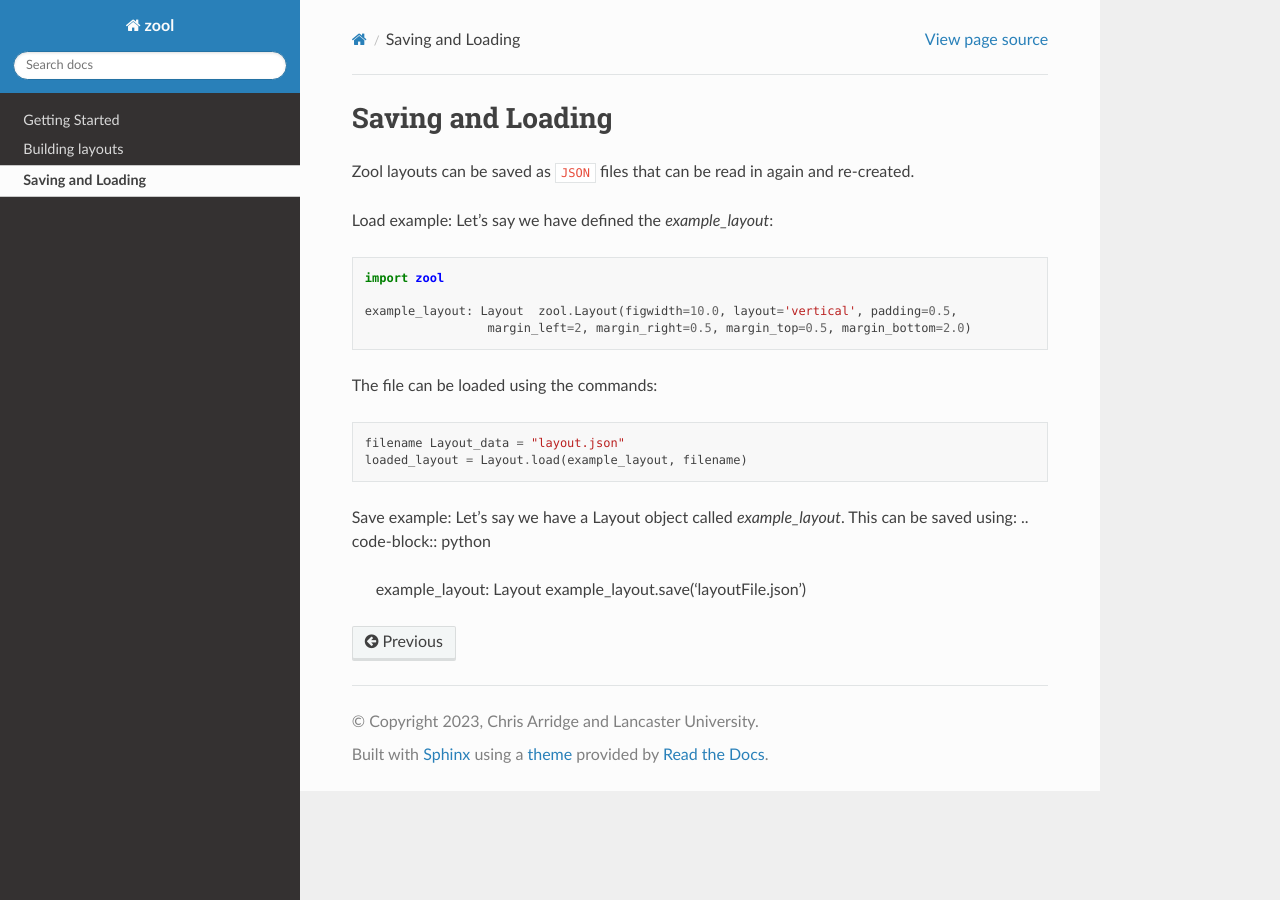
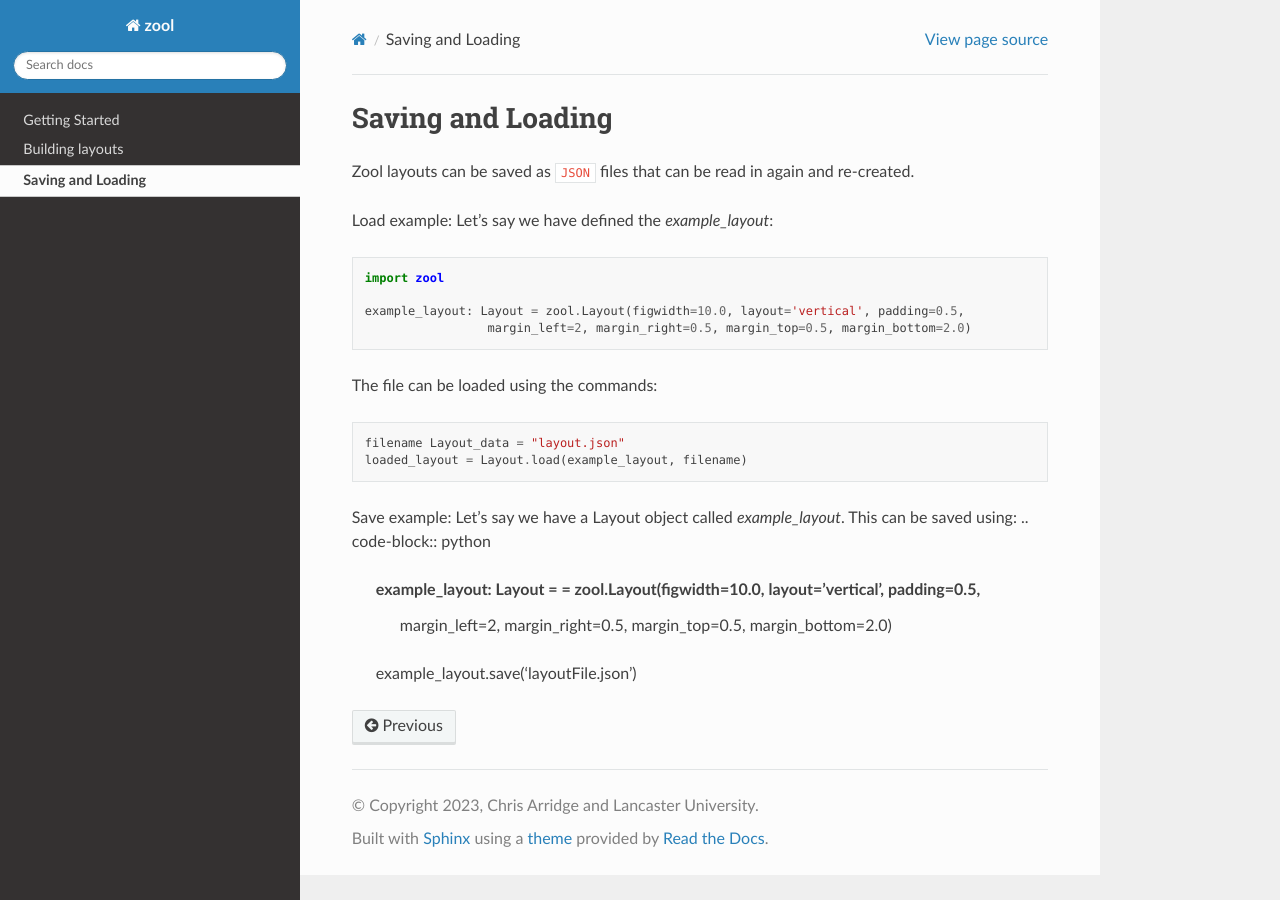
Before and after one commit to chrisarridge/zool, a Sphinx documentation site: the page built from docs/source/save-and-load.rst, in a window 1280 px wide. Built offline with Sphinx 7.4.7 and the Read the Docs theme 2.0.0, drawn with Linux system fonts in a browser that asks for light colours.

Commit message:
small documentation fixes

```diff
--- a/docs/source/save-and-load.rst
+++ b/docs/source/save-and-load.rst
@@ -10,7 +10,7 @@ Let's say we have defined the `example_layout`:
 
     import zool
 
-    example_layout: Layout  zool.Layout(figwidth=10.0, layout='vertical', padding=0.5,
+    example_layout: Layout = zool.Layout(figwidth=10.0, layout='vertical', padding=0.5,
                      margin_left=2, margin_right=0.5, margin_top=0.5, margin_bottom=2.0)
 
 
@@ -25,5 +25,6 @@ Save example:
 Let's say we have a Layout object called `example_layout`.
 This can be saved using:
 .. code-block:: python
-    example_layout: Layout
+    example_layout: Layout = = zool.Layout(figwidth=10.0, layout='vertical', padding=0.5,
+                     margin_left=2, margin_right=0.5, margin_top=0.5, margin_bottom=2.0)
     example_layout.save('layoutFile.json')
```
